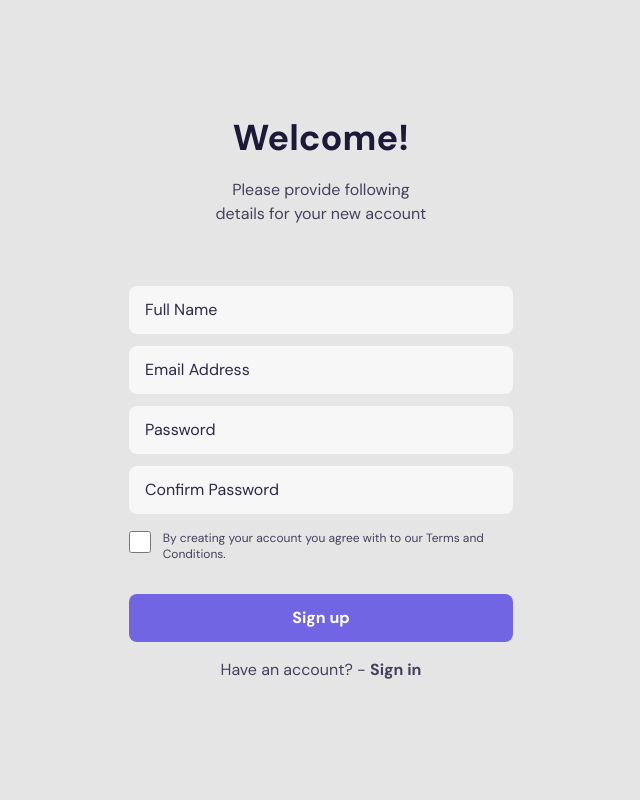
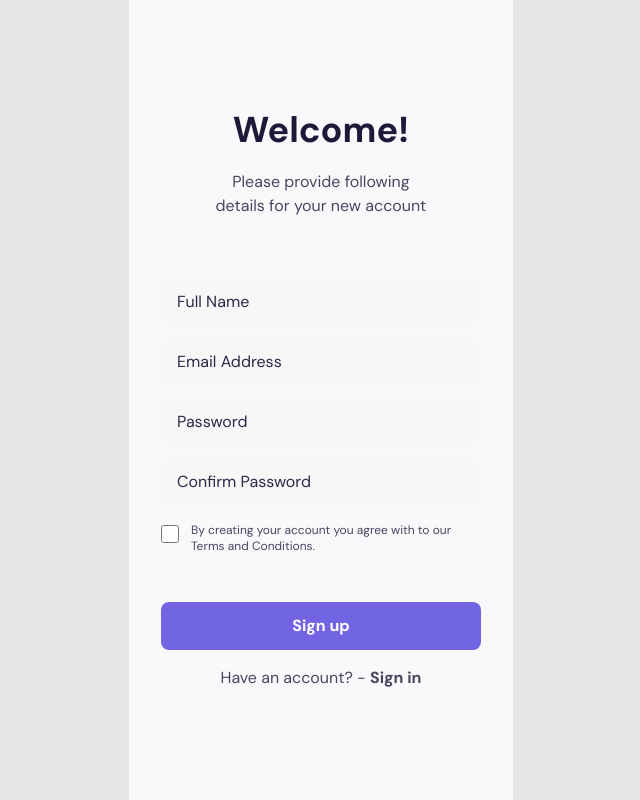
Before and after one commit to bankforall/web, a React (Vite) app: page /register in a window 1280 px wide. Shown: the whole page, without its empty margins (319-959 px from the left). Built offline with nearby package versions, Linux system fonts and the light colour scheme.

Commit message:
feat: create button component

```diff
--- /dev/null
+++ b/src/components/Button.tsx
@@ -0,0 +1,19 @@
+import React from "react";
+
+interface Props {
+  type?: "button" | "submit" | "reset";
+  children: React.ReactNode;
+}
+
+const Button = ({ type, children }: Props) => {
+  return (
+    <button
+      type={type}
+      className="py-3 px-4 mt-12 w-full text-center bg-lightpurple text-white font-bold rounded-lg"
+    >
+      {children}
+    </button>
+  );
+};
+
+export default Button;
--- a/src/screens/Login.tsx
+++ b/src/screens/Login.tsx
@@ -1,14 +1,16 @@
-import React, { FC } from "react";
+import React from "react";
 import { Link } from "react-router-dom";
 import { LoginSchema, loginSchema } from "@/libs/validations/login";
 import { SubmitHandler, useForm } from "react-hook-form";
 import { zodResolver } from "@hookform/resolvers/zod";
+import BaseLayout from "@/components/BaseLayout";
+import Button from "@/components/Button";
 
-const Login: FC = () => {
+const Login = () => {
   const {
     register,
     handleSubmit,
-    formState: { errors, isSubmitting },
+    formState: { errors },
   } = useForm<LoginSchema>({
     resolver: zodResolver(loginSchema),
   });
@@ -18,7 +20,8 @@ const Login: FC = () => {
   };
 
   return (
-    <div className="min-h-screen flex justify-center items-center p-5">
+    <BaseLayout>
+      <div className="flex justify-center items-center h-screen px-8">
         <div className="max-w-sm w-full">
           <div className="text-center text-purple">
             <h1 className="text-4xl font-bold">Welcome Back!</h1>
@@ -33,7 +36,7 @@ const Login: FC = () => {
                   placeholder="Email"
                   {...register("email")}
                 />
-              {errors.email && <p>{errors.email.message}</p>}
+                {errors.email && <p className="mt-2 text-red-600 text-sm">{errors.email.message}</p>}
               </div>
               <div>
                 <input
@@ -42,19 +45,13 @@ const Login: FC = () => {
                   placeholder="Password"
                   {...register("password")}
                 />
-              {errors.password && <p>{errors.password.message}</p>}
+                {errors.password && <p className="mt-2 text-red-600 text-sm">{errors.password.message}</p>}
               </div>
             </div>
             <div className="text-right mt-4 text-purple opacity-80 text-xs">
               <p>Forgot Password?</p>
             </div>
-          <button
-            type="submit"
-            disabled={isSubmitting}
-            className="py-3 px-4 mt-12 w-full text-center bg-lightpurple text-white font-bold rounded-lg"
-          >
-            Sign in
-          </button>
+            <Button type="submit">Sign in</Button>
             <p className="text-center text-purple opacity-80 mt-4">
               Don't have an account? -{" "}
               <Link to="/register" className="font-bold">
@@ -64,6 +61,7 @@ const Login: FC = () => {
           </form>
         </div>
       </div>
+    </BaseLayout>
   );
 };
 
--- a/src/screens/Register.tsx
+++ b/src/screens/Register.tsx
@@ -1,14 +1,16 @@
-import React, { FC } from "react";
+import React from "react";
 import { Link } from "react-router-dom";
 import { RegisterSchema, registerSchema } from "@/libs/validations/register";
 import { SubmitHandler, useForm } from "react-hook-form";
 import { zodResolver } from "@hookform/resolvers/zod";
+import BaseLayout from "@/components/BaseLayout";
+import Button from "@/components/Button";
 
-const Register: FC = () => {
+const Register = () => {
   const {
     register,
     handleSubmit,
-    formState: { errors, isSubmitting },
+    formState: { errors },
   } = useForm<RegisterSchema>({
     resolver: zodResolver(registerSchema),
   });
@@ -18,7 +20,8 @@ const Register: FC = () => {
   };
 
   return (
-    <div className="min-h-screen flex justify-center items-center p-5">
+    <BaseLayout>
+      <div className="flex justify-center items-center h-screen px-8">
         <div className="max-w-sm w-full">
           <div className="text-center text-purple">
             <h1 className="text-4xl font-bold">Welcome!</h1>
@@ -37,7 +40,11 @@ const Register: FC = () => {
                   placeholder="Full Name"
                   {...register("fullname")}
                 />
-              {errors.fullname && <p>{errors.fullname.message}</p>}
+                {errors.fullname && (
+                  <p className="mt-2 text-red-600 text-sm">
+                    {errors.fullname.message}
+                  </p>
+                )}
               </div>
               <div>
                 <input
@@ -46,7 +53,11 @@ const Register: FC = () => {
                   placeholder="Email Address"
                   {...register("email")}
                 />
-              {errors.email && <p>{errors.email.message}</p>}
+                {errors.email && (
+                  <p className="mt-2 text-red-600 text-sm">
+                    {errors.email.message}
+                  </p>
+                )}
               </div>
               <div>
                 <input
@@ -55,7 +66,11 @@ const Register: FC = () => {
                   placeholder="Password"
                   {...register("password")}
                 />
-              {errors.password && <p>{errors.password.message}</p>}
+                {errors.password && (
+                  <p className="mt-2 text-red-600 text-sm">
+                    {errors.password.message}
+                  </p>
+                )}
               </div>
               <div>
                 <input
@@ -65,7 +80,9 @@ const Register: FC = () => {
                   {...register("confirmPassword")}
                 />
                 {errors.confirmPassword && (
-                <p>{errors.confirmPassword.message}</p>
+                  <p className="mt-2 text-red-600 text-sm">
+                    {errors.confirmPassword.message}
+                  </p>
                 )}
               </div>
             </div>
@@ -79,15 +96,15 @@ const Register: FC = () => {
                 By creating your account you agree with to our Terms and
                 Conditions.
               </label>
-            {errors.terms && <p>{errors.terms.message}</p>}
             </div>
-          <button
-            type="submit"
-            disabled={isSubmitting}
-            className="py-3 px-4 mt-8 w-full text-center bg-lightpurple text-white font-bold rounded-lg"
-          >
-            Sign up
-          </button>
+            <div>
+              {errors.terms && (
+                <p className="mt-2 text-red-600 text-sm">
+                  {errors.terms.message}
+                </p>
+              )}
+            </div>
+            <Button type="submit">Sign up</Button>
             <p className="text-center text-purple opacity-80 mt-4">
               Have an account? -{" "}
               <Link to="/login" className="font-bold">
@@ -97,6 +114,7 @@ const Register: FC = () => {
           </form>
         </div>
       </div>
+    </BaseLayout>
   );
 };
 
```
Lines whose indentation alone changed are shown as unchanged.
